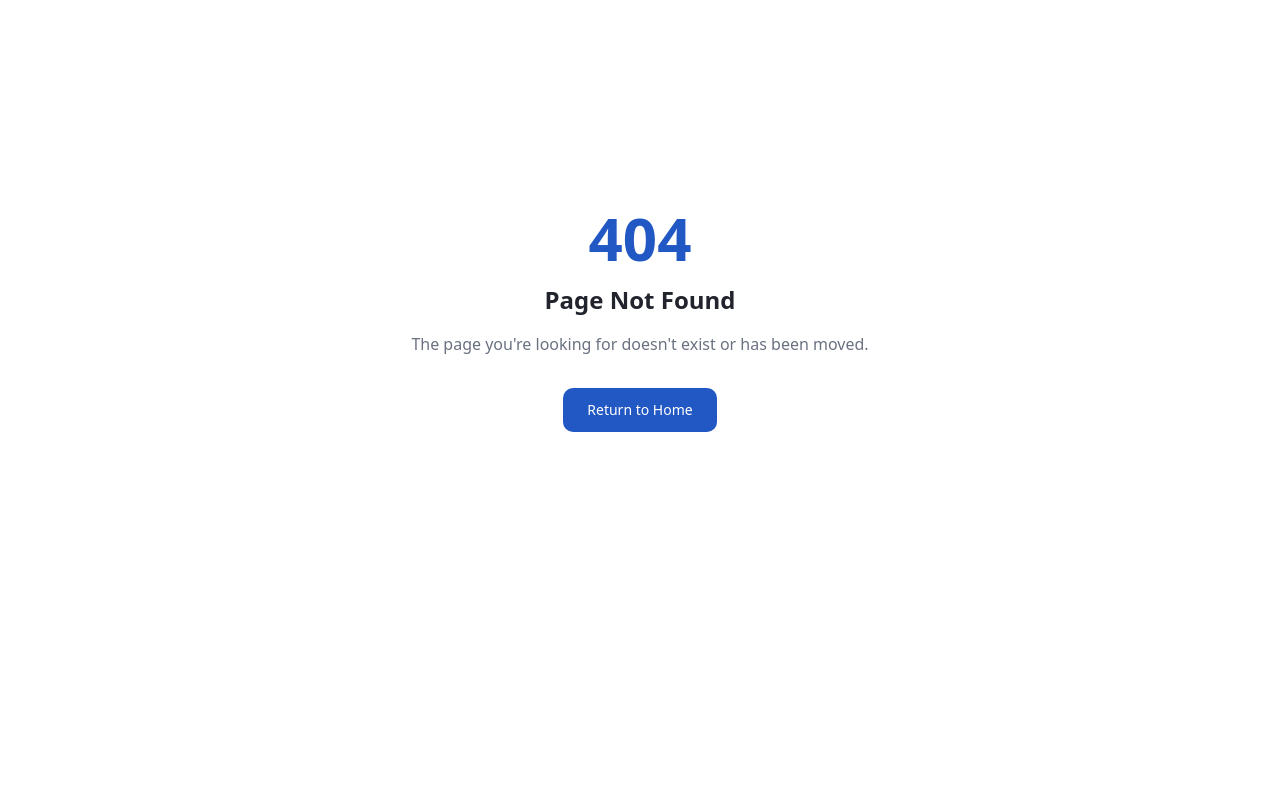
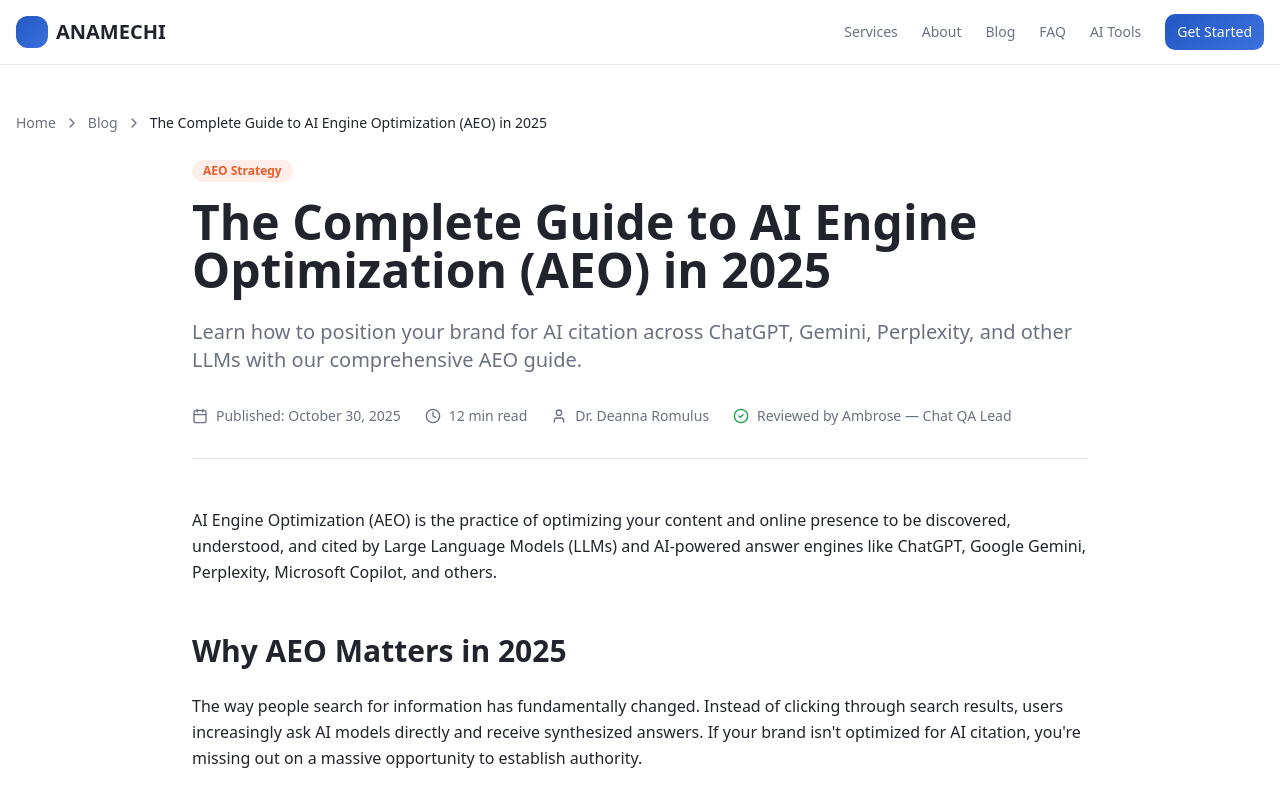
Before and after one commit to Anamechi/aeo-architect, a React (Vite) app: page /blog/1 in a window 1280 px wide. Before the commit this address had no page. Shown: the top 800 px of the page. Built offline with nearby package versions, Linux system fonts and the light colour scheme; the HTML template or start-up script is replaced by a standard one.

Commit message:
Fix routing structure

```diff
--- a/src/App.tsx
+++ b/src/App.tsx
@@ -7,8 +7,7 @@ import { HelmetProvider } from "react-helmet-async";
 import { AuthProvider } from "@/hooks/useAuth";
 import ProtectedRoute from "@/components/admin/ProtectedRoute";
 import AdminLayout from "@/components/admin/AdminLayout";
-import { Header } from "@/components/layout/Header";
-import { Footer } from "@/components/layout/Footer";
+import PublicLayout from "@/components/layout/PublicLayout";
 import Home from "./pages/Home";
 import About from "./pages/About";
 import Services from "./pages/Services";
@@ -67,11 +66,7 @@ const App = () => (
               </Route>
 
               {/* Public routes */}
-              <Route path="/" element={
-                <div className="flex min-h-screen flex-col w-full">
-                  <Header />
-                  <main className="flex-1">
-                    <Routes>
+              <Route element={<PublicLayout />}>
                 <Route index element={<Home />} />
                 <Route path="about" element={<About />} />
                 <Route path="services" element={<Services />} />
@@ -82,11 +77,8 @@ const App = () => (
                 <Route path="ai-tools" element={<AITools />} />
                 <Route path="privacy" element={<Privacy />} />
                 <Route path="terms" element={<Terms />} />
-                    </Routes>
-                  </main>
-                  <Footer />
-                </div>
-              } />
+              </Route>
+
               <Route path="*" element={<NotFound />} />
             </Routes>
           </BrowserRouter>
--- /dev/null
+++ b/src/components/layout/PublicLayout.tsx
@@ -0,0 +1,15 @@
+import { Outlet } from 'react-router-dom';
+import { Header } from './Header';
+import { Footer } from './Footer';
+
+export default function PublicLayout() {
+  return (
+    <div className="flex min-h-screen flex-col w-full">
+      <Header />
+      <main className="flex-1">
+        <Outlet />
+      </main>
+      <Footer />
+    </div>
+  );
+}
```
Lines whose indentation alone changed are shown as unchanged.
